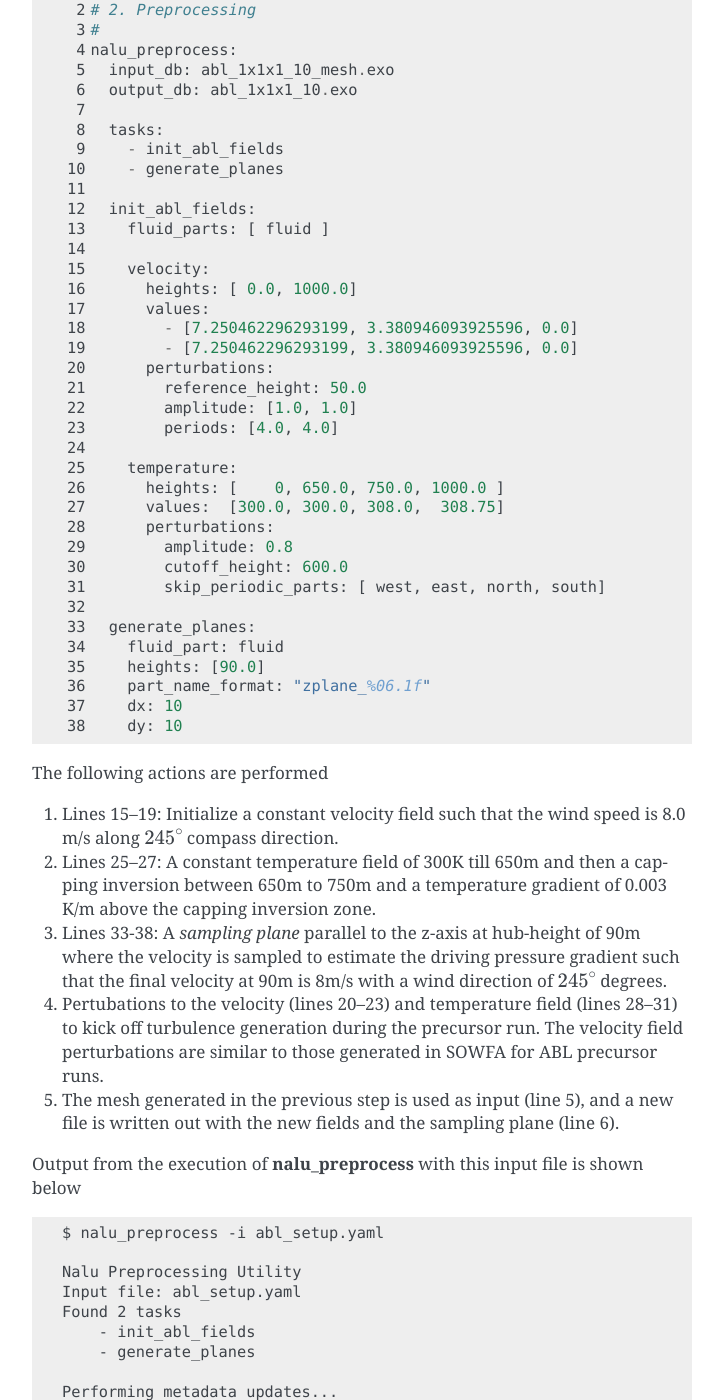
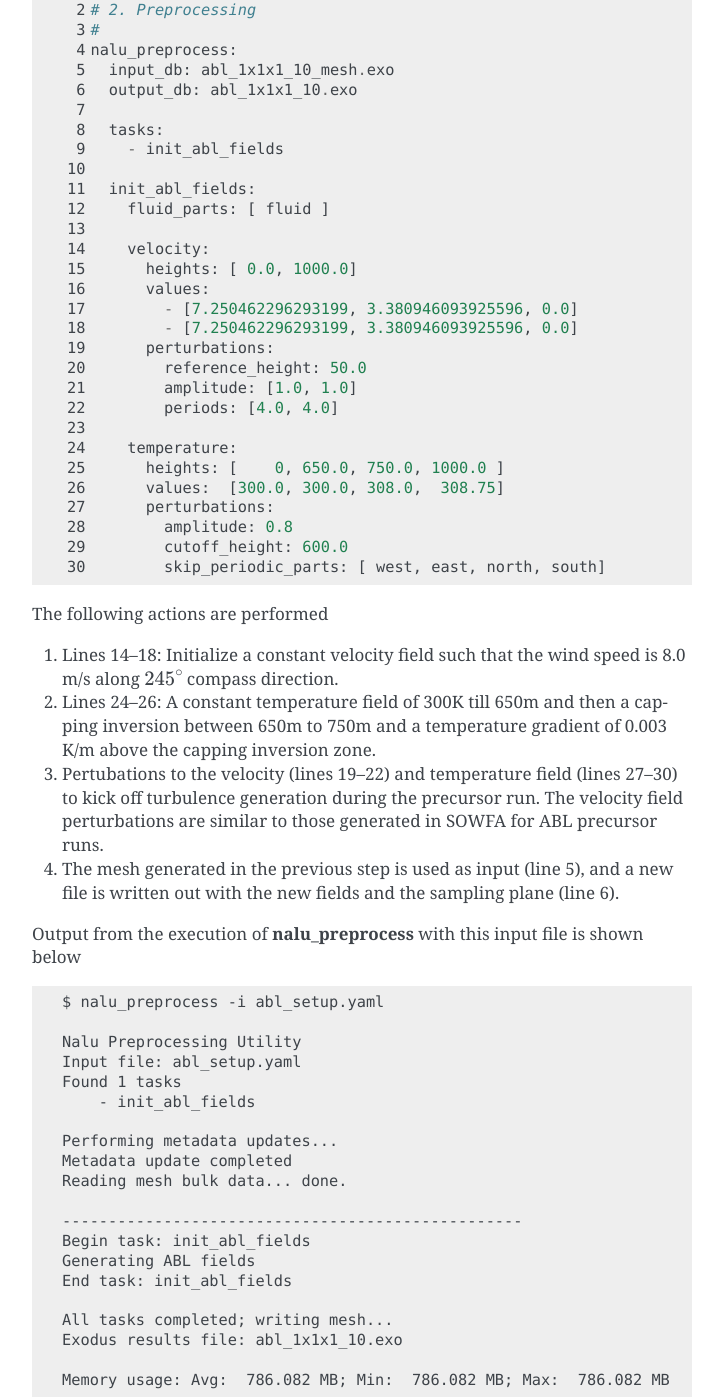
Before and after one commit to Exawind/wind-utils, a Sphinx documentation site: the page built from doc/manual/source/user/tuts/abl_precursor.rst, in a window 1280 px wide and 1400 px high, scrolled down 1912 px. Shown: the whole window, without its empty margins (388-1111 px from the left). Built offline with Sphinx 7.4.7, drawn with Linux system fonts in a browser that asks for light colours; some of the changed text lies outside the part shown.

Commit message:
Update tutorials

```diff
--- a/doc/manual/source/user/files/tuts/abl_precursor/abl_setup.yaml
+++ b/doc/manual/source/user/files/tuts/abl_precursor/abl_setup.yaml
@@ -27,7 +27,6 @@ nalu_preprocess:
 
   tasks:
     - init_abl_fields
-    - generate_planes
 
   init_abl_fields:
     fluid_parts: [ fluid ]
@@ -49,10 +48,3 @@ nalu_preprocess:
         amplitude: 0.8
         cutoff_height: 600.0
         skip_periodic_parts: [ west, east, north, south]
-
-  generate_planes:
-    fluid_part: fluid
-    heights: [90.0]
-    part_name_format: "zplane_%06.1f"
-    dx: 10
-    dy: 10
--- a/doc/manual/source/user/tuts/abl_precursor.rst
+++ b/doc/manual/source/user/tuts/abl_precursor.rst
@@ -41,6 +41,7 @@ in the input file is shown below
 
 .. literalinclude:: ../files/tuts/abl_precursor/abl_setup.yaml
    :lines: 6-20
+   :linenos:
 
 With this section saved in the input file :file:`abl_setup.yaml`, the sample
 interaction is shown below
@@ -87,20 +88,15 @@ shown below
 
 The following actions are performed
 
-#. Lines 15--19: Initialize a constant velocity field such that the wind speed is 8.0 m/s
+#. Lines 14--18: Initialize a constant velocity field such that the wind speed is 8.0 m/s
    along :math:`245^\circ` compass direction.
 
-#. Lines 25--27: A constant temperature field of 300K till 650m and then a
+#. Lines 24--26: A constant temperature field of 300K till 650m and then a
    capping inversion between 650m to 750m and a temperature gradient of 0.003
    K/m above the capping inversion zone.
 
-#. Lines 33-38: A *sampling plane* parallel to the z-axis at hub-height of 90m
-   where the velocity is sampled to estimate the driving pressure gradient such
-   that the final velocity at 90m is 8m/s with a wind direction of
-   :math:`245^\circ` degrees.
-
-#. Pertubations to the velocity (lines 20--23) and temperature field (lines
-   28--31) to kick off turbulence generation during the precursor run. The
+#. Pertubations to the velocity (lines 19--22) and temperature field (lines
+   27--30) to kick off turbulence generation during the precursor run. The
    velocity field perturbations are similar to those generated in SOWFA for ABL
    precursor runs.
 
@@ -115,13 +111,10 @@ Output from the execution of :program:`nalu_preprocess` with this input file is
 
   Nalu Preprocessing Utility
   Input file: abl_setup.yaml
-  Found 2 tasks
+  Found 1 tasks
       - init_abl_fields
-      - generate_planes
 
   Performing metadata updates...
-  SamplingPlanes: Registering parts to meta data:
-  	 zplane_0090.0
   Metadata update completed
   Reading mesh bulk data... done.
 
@@ -129,14 +122,6 @@ Output from the execution of :program:`nalu_preprocess` with this input file is
   Begin task: init_abl_fields
   Generating ABL fields
   End task: init_abl_fields
-
-  --------------------------------------------------
-  Begin task: generate_planes
-  Mesh bounding box:
-  	0	0	0
-  	1000	1000	1000
-  Number of nodes per plane: 10201 [ 101 x 101 ]
-  End task: generate_planes
 
   All tasks completed; writing mesh...
   Exodus results file: abl_1x1x1_10.exo
```
